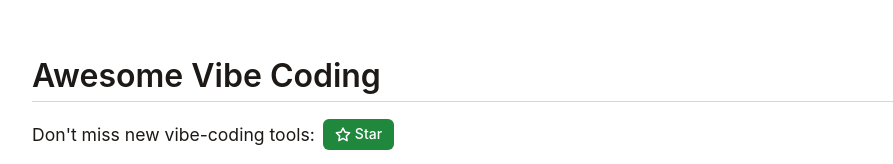
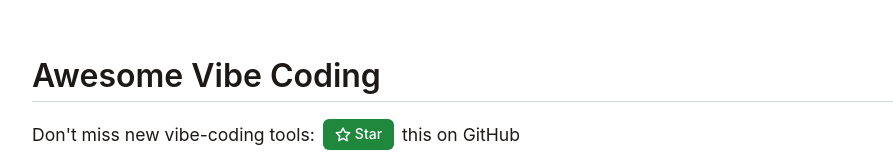
Before and after one commit to no-fluff/awesome-vibe-coding, an Astro site: page / in a window 1280 px wide. Shown: the top 164 px of the page, without its empty margins (158-1051 px from the left). Built offline with nearby package versions, Linux system fonts and the light colour scheme; Astro itself is replaced by a stand-in of ours.

Commit message:
Add text to promote GitHub on the homepage
- Added a new line in index.astro to encourage users to engage with the project on GitHub, enhancing visibility and interaction with the repository.
- This change complements the previous promotional efforts for vibe-coding tools and aligns with the project's goal of increasing user engagement.

```diff
--- a/src/pages/index.astro
+++ b/src/pages/index.astro
@@ -143,6 +143,7 @@ function renderSection(section) {
         </svg>
         Star
       </a>
+      this on GitHub
     </p>
 
     <ul>
```
